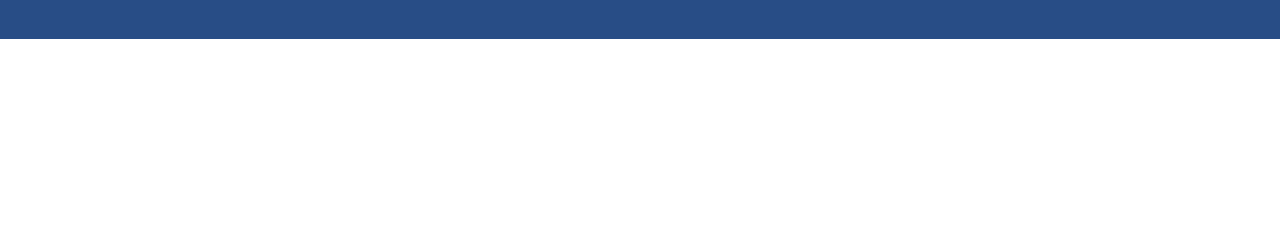
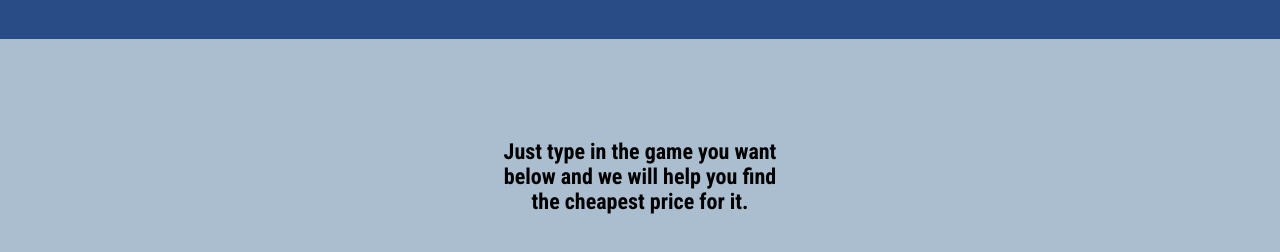
Before and after one commit to FrankBishop/The-Games-Deal-Finder, a website: page index.html in a window 1280 px wide. Shown: the part 82-334 px from the top of the page. Drawn offline with Linux system fonts and the light colour scheme.

Commit message:
Create body Div with paragraph of text

```diff
--- a/css/styles.css
+++ b/css/styles.css
@@ -8,4 +8,20 @@ header {
   background-color: #284D86;
   padding-top: 20px;
   padding-bottom: 20px;
+  margin-bottom: 0px;
 }
+
+main {
+  font-family: 'Roboto Condensed', sans-serif;
+  font-size: 22px;
+  text-align: center;
+  background-color: #ABBECF;
+  height: 100vh;
+  margin-top: 0px;
+}
+
+main > p {
+  margin-top: 0px;
+  margin-bottom: 50px;
+  padding-top: 100px;
+}
--- a/index.html
+++ b/index.html
@@ -15,6 +15,9 @@
     <h1>The Games Deal Finder</h1>
   </header>
   <main>
+    <p>Just type in the game you want <br>
+    below and we will help you find <br>
+    the cheapest price for it.</p>
   </main>
   <script src="js/data.js"></script>
   <script src="js/main.js"></script>
```
